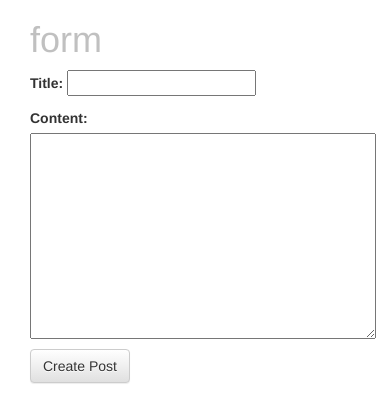
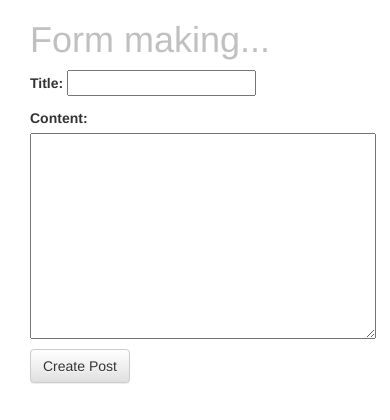
Before and after one commit to canter-nawab/djangoblog, a Django app: template src/templates/post_form.html in a window 390 px wide. Shown: the top 420 px of the page. Run offline with Django 3.2, Linux system fonts and the light colour scheme; the template is opened without the code that fills it: values that come from a table or form of the project are taken from there, others are empty; parts of the project's set-up code (start-up, migrations or seed data) failed here and were passed over; some libraries are stand-ins or nearby versions.

Commit message:
Update post_form.html

```diff
--- a/src/templates/post_form.html
+++ b/src/templates/post_form.html
@@ -1,13 +1,11 @@
-{% extends "base.html"%}
 
+{% extends "base.html" %}
 {% block content %}
+<div class='col-sm-6 col-sm-offset-3'>
+<h1>Form making...</h1>
 
-
-<div class='col-sm-6 col-sm-offset-3'>
-	<h1>form</h1>
-<form method='POST' action=''>{% csrf_token %}
-{{form.as_p }}
-
+<form method='POST' action='' enctype='multipart/form-data'>{% csrf_token %}
+{{ form.as_p }}
 <input type='submit' class='btn btn-default' value='Create Post' />
 </form>
 </div>
```
